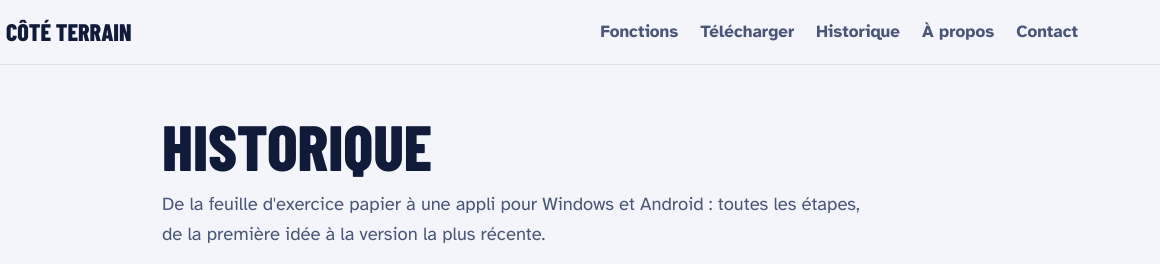
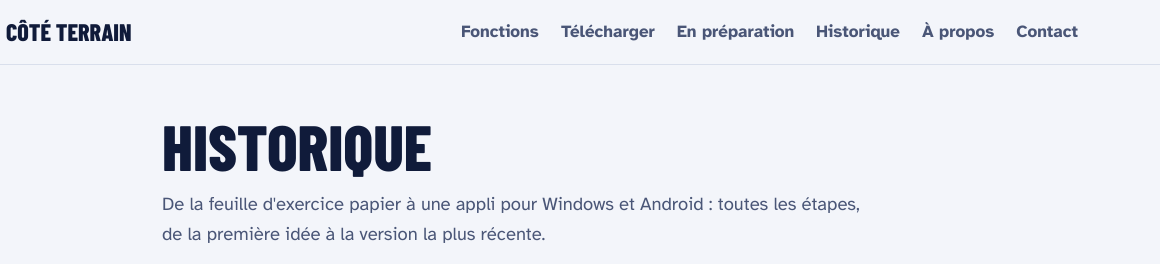
Before and after one commit to Airkocotier/cote-terrain, a plain HTML site: page historique.html in a window 1280 px wide. Shown: the top 264 px of the page, 120-1280 px from the left. Drawn offline with Linux system fonts and the light colour scheme.

Commit message:
Update stylesheet version and add 'En préparation' link
Updated stylesheet version and added a new menu item.

```diff
--- a/historique.html
+++ b/historique.html
@@ -6,7 +6,7 @@
   <title>Historique · Côté Terrain</title>
   <meta name="description" content="L'histoire de Côté Terrain : de la feuille d'exercice papier à l'appli pour Windows et Android, version par version.">
   <link rel="icon" href="img/favicon.png">
-  <link rel="stylesheet" href="style.css?v=20261119b">
+  <link rel="stylesheet" href="style.css?v=20261119c">
 </head>
 <body>
 
@@ -16,6 +16,7 @@
     <nav class="menu" aria-label="Menu principal">
       <a href="index.html#fonctions">Fonctions</a>
       <a href="index.html#telecharger">Télécharger</a>
+      <a href="index.html#a-venir">En préparation</a>
       <a href="historique.html" aria-current="page">Historique</a>
       <a href="apropos.html">À propos</a>
       <a href="index.html#contact">Contact</a>
```
